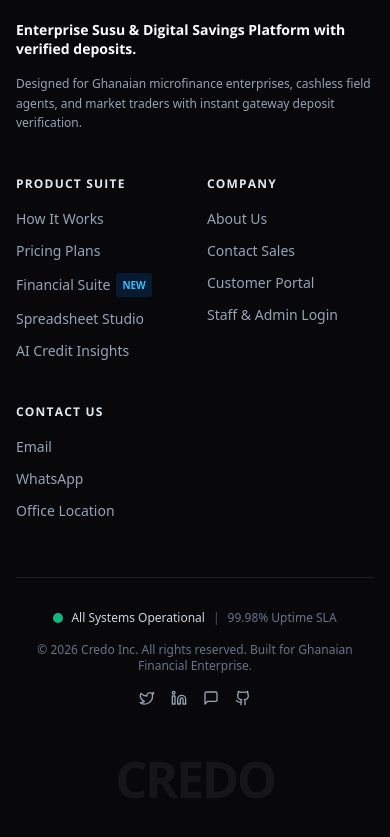
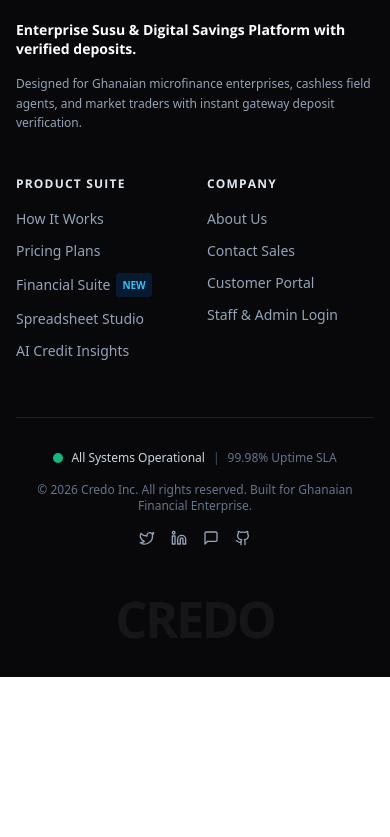
Before and after one commit to Gideon-Dadey/SusuFlow, a Next.js app in the folder apps/web/: page / in a window 390 px wide. Shown: the part 5488-6325 px from the top of the page. After the commit the page ends 6165 px from the top, so only its background shows below. Built offline with nearby package versions, Linux system fonts and the light colour scheme.

Commit message:
style(ui): hide contact us footer section on mobile devices

```diff
--- a/apps/web/src/components/marketing/footer.tsx
+++ b/apps/web/src/components/marketing/footer.tsx
@@ -202,7 +202,7 @@
           </div>
 
           {/* Column 4: Contact Us */}
-          <div className="lg:col-span-3 space-y-4">
+          <div className="hidden sm:block lg:col-span-3 space-y-4">
             <h3 className="text-xs font-bold text-slate-200 uppercase tracking-widest inline-block">
               CONTACT US
             </h3>
```
